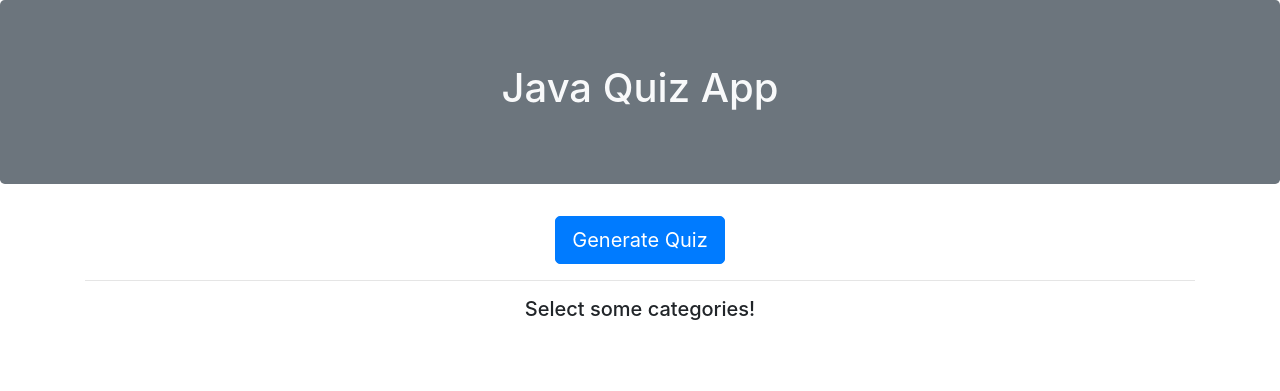
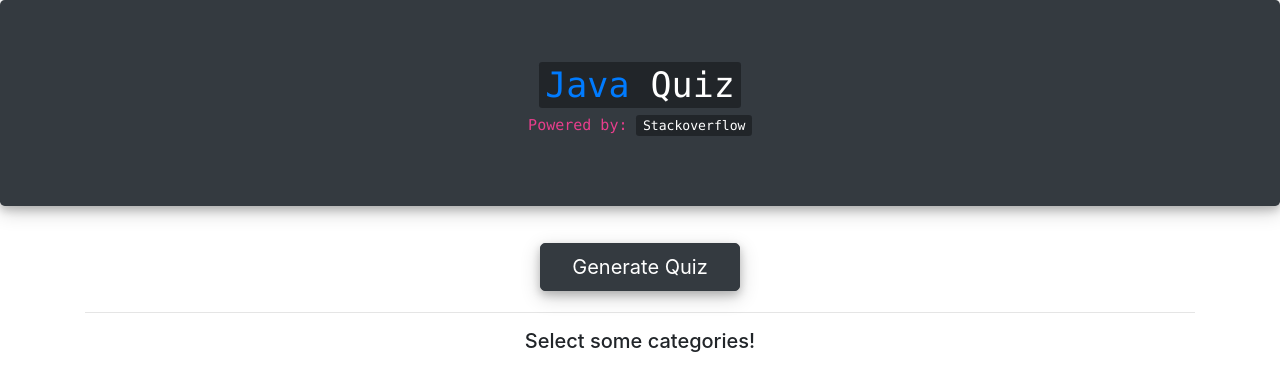
Before and after one commit to c14410312/java-quiz-flask-app, a Flask app: template app/templates/index.html in a window 1280 px wide. Shown: the top 391 px of the page. Run offline with Flask 2, Linux system fonts and the light colour scheme; the template is opened without the code that fills it, so the values that code supplies are empty; parts of the project's set-up code (start-up, migrations or seed data) failed here and were passed over; some libraries are stand-ins or nearby versions.

Commit message:
updated and improved UI

```diff
--- a/app/static/app.css
+++ b/app/static/app.css
@@ -1,5 +1,23 @@
+/*BASE CSS*/
+.jumbotron {
+	background-image: url("");
+	background-position: 100%;
+	background-size: cover;
+	background-repeat: no-repeat;
+	color: white;
+	box-shadow: 0 4px 8px 0 rgba(0, 0, 0, 0.2), 0 6px 20px 0 rgba(0, 0, 0, 0.19);
+}
+
+#subheader-jumbotron{
+	font-size: 15px;
+	display: block;
+	margin-top: 10px;
+}
+
 /*INDEX PAGE CSS*/
-
+body{
+	height: auto;
+}
 /*Headers*/
 #cat-header{
 	font-size: 20px;
@@ -14,6 +32,46 @@
 
 #gen-quiz{
 	border-radius: 5px;
+}
+
+.genquiz-button {
+  border-radius: 4px;
+  background-color: #f4511e;
+  border: none;
+  color: #FFFFFF;
+  text-align: center;
+  font-size: 28px;
+  padding: 20px;
+  width: 200px;
+  transition: all 0.5s;
+  cursor: pointer;
+  margin: 5px;
+  box-shadow: 0 4px 8px 0 rgba(0, 0, 0, 0.2), 0 6px 20px 0 rgba(0, 0, 0, 0.19);
+}
+
+.genquiz-button span {
+  cursor: pointer;
+  display: inline-block;
+  position: relative;
+  transition: 0.5s;
+}
+
+.genquiz-button span:after {
+  content: '\00bb';
+  position: absolute;
+  opacity: 0;
+  top: 0;
+  right: -20px;
+  transition: 0.5s;
+}
+
+.genquiz-button:hover span {
+  padding-right: 25px;
+}
+
+.genquiz-button:hover span:after {
+  opacity: 1;
+  right: 0;
 }
 
 /*QUIZ PAGE CSS*/
@@ -35,9 +93,13 @@
 }
 
 #question-title{
-	margin:15px;
+	margin:20px;
 }
 
+#question-title > h2{
+	margin: 10px;
+	font-size: 25px;
+}
 .category-label{
 	border-radius: 5px;
 	margin:3px;
@@ -58,9 +120,18 @@
 	width:100%;
 	overflow-y: hidden;
 	overflow-x: hidden;
-	background-color: black;
+	background-color: white;
 }
 
+#next-question, #prev-question{
+	width: 100%;
+	opacity: 0.2;
+}
+
+#next-icon{
+	margin: 5px;
+	color: black;
+}
 .nav-chevron{
 	background-color:;
 }
--- a/app/static/scripts.js
+++ b/app/static/scripts.js
@@ -38,6 +38,18 @@
 		let currIndex = $('.carousel .active').attr('id');
 		newWidth = (currIndex/totalItems) * 100;
 		$('#progBar').width(newWidth+'%');
+
+		if(currIndex == totalItems){
+			$('#next-icon').fadeOut("slow");
+		} else{
+			$('#next-icon').fadeIn("fast");
+		}
+
+		if(currIndex > 1){
+			$('#prev-icon').fadeIn("slow");
+		} else{
+			$('#prev-icon').fadeOut("fast");
+		}
 	});
 
 	$(document).on("click", "#solution-but", function () {
@@ -65,10 +77,7 @@
 		let $solutionBody = $('.modal-body');
 		$solutionBody.html( html );
 
-		/*PROGRESS BAR INITIALIZATION*/
-		newWidth = ($cntr) / 10;
-		$('#progBar').width((newWidth * 100) + "%");
-		$cntr++;
+		$('#prev-icon').fadeOut("slow");
 	});
 
 });
--- a/app/templates/base.html
+++ b/app/templates/base.html
@@ -15,9 +15,10 @@
 		{% endif %}
 	</head>
 	<body>
-		<div class="jumbotron text-center bg-secondary text-light">
-			<h1 class="">
-				Java Quiz App
+		<div class="jumbotron text-center bg-dark text-light">
+			<h1>
+				<kbd> <span class="text-primary">Java</span> Quiz</kbd>
+				<code id="subheader-jumbotron"> Powered by: <kbd>Stackoverflow</kbd></code>
 			</h1>
 		</div>
 		<!-- block content is used to place derived templates
--- a/app/templates/index.html
+++ b/app/templates/index.html
@@ -3,9 +3,9 @@
 {% block content %}
 <section class="container">
 	<section class="row justify-content-md-center">
-		<a id="gen-quiz" type="button" class="btn btn-lg btn-primary" href="#">
-			Generate Quiz
-		</a>
+		<button id="gen-quiz" type="button" class="btn btn-lg btn-dark genquiz-button" href="#">
+			<span>Generate Quiz</span>
+		</button>
 	</section>
 
 	<hr>
```
Also changed, not shown: app/templates/quiz.html (+10 -9 lines).
